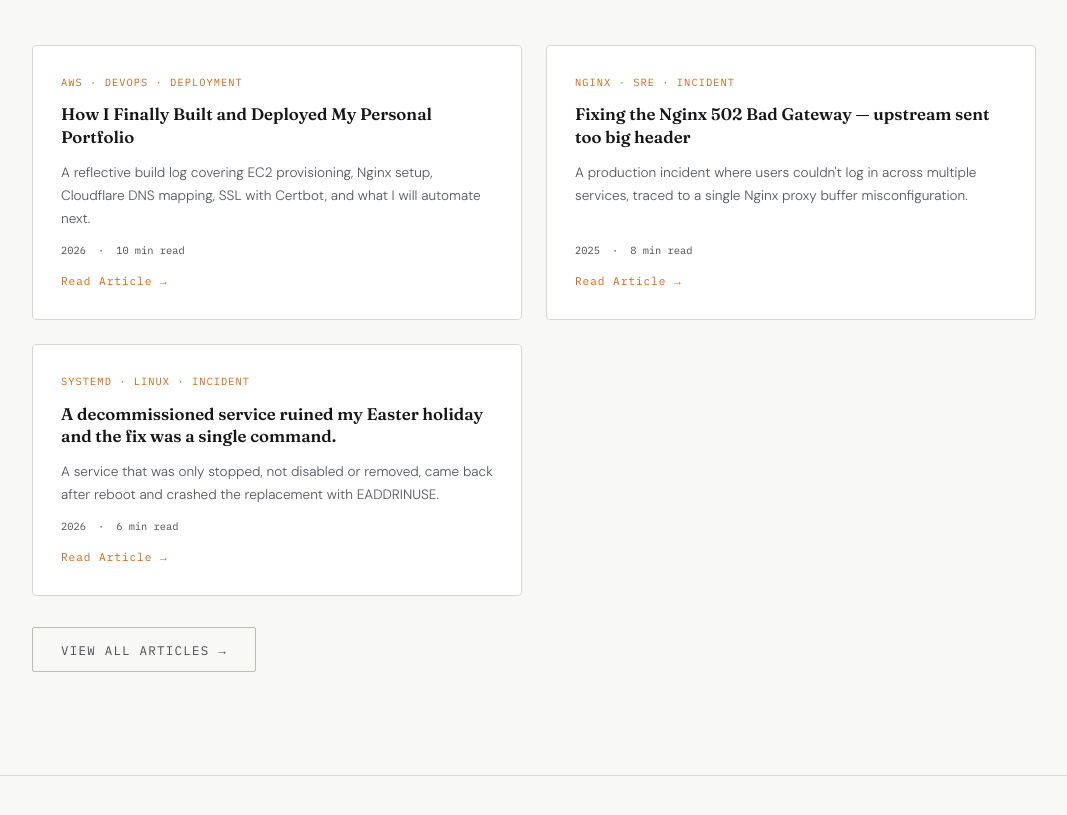
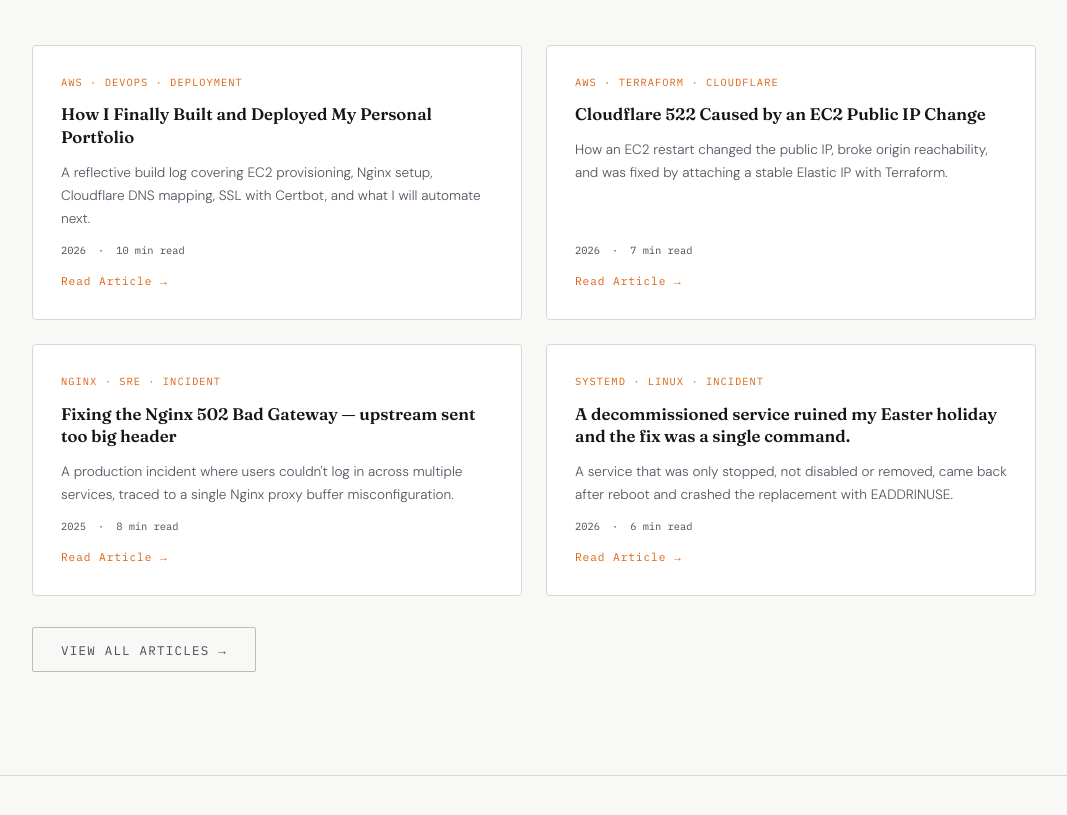
Before and after one commit to Francismensah/my-new-portfolio, a plain HTML site: page index.html in a window 1280 px wide. Shown: the part 5796-6611 px from the top of the page, without its empty margins (106-1173 px from the left). Drawn offline with Linux system fonts and the light colour scheme.

Commit message:
Add blog preview for article on Cloudflare 522 caused by EC2 public IP change

```diff
--- a/index.html
+++ b/index.html
@@ -1978,6 +1978,23 @@
           </div>
           <div class="blog-card-meta">
             <span>2026</span><span>·</span><span>10 min read</span>
+          </div>
+          <div class="blog-card-read">Read Article →</div>
+        </a>
+        <a
+          href="cloudflare-522-ec2-public-ip-change.html"
+          class="blog-preview-card"
+        >
+          <div class="blog-card-tag">AWS · Terraform · Cloudflare</div>
+          <div class="blog-card-title">
+            Cloudflare 522 Caused by an EC2 Public IP Change
+          </div>
+          <div class="blog-card-excerpt">
+            How an EC2 restart changed the public IP, broke origin reachability,
+            and was fixed by attaching a stable Elastic IP with Terraform.
+          </div>
+          <div class="blog-card-meta">
+            <span>2026</span><span>·</span><span>7 min read</span>
           </div>
           <div class="blog-card-read">Read Article →</div>
         </a>
```
